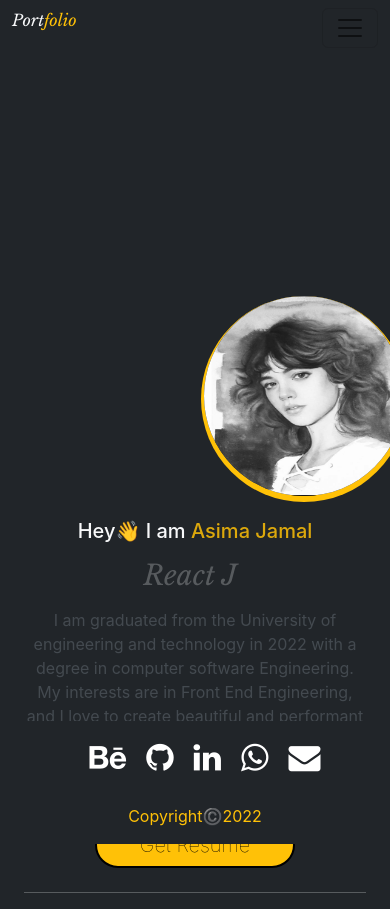
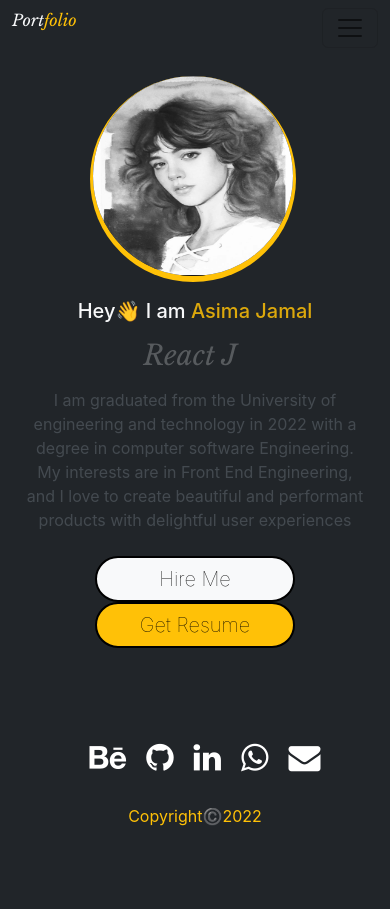
Before and after one commit to Asimajamal/myportfolio, a React (Create React App) app: page / in a window 390 px wide. After the commit the page ends 844 px from the top, so only its background shows below. Built offline with nearby package versions, Linux system fonts and the light colour scheme; a web font is replaced by a local one.

Commit message:
updated for mobile

```diff
--- a/src/App.css
+++ b/src/App.css
@@ -26,6 +26,12 @@ body {
 
 @media only screen and (max-width: 600px) {
   .resp{
-    margin-top: 100px;
+    margin-left: 50px;
+
+
   }
+  .btnn{
+    margin-bottom: 100px;
+  }
+
 }
--- a/src/components/Home.jsx
+++ b/src/components/Home.jsx
@@ -10,14 +10,14 @@ const Home = (props) => {
     props.displayAlert("Resume Downloaded","success");
   }
   return (
-    <div className="container-fluid resp bg-dark text-light">
+    <div className="container-fluid  bg-dark text-light">
       <div className="container">
-        <img  className="img-style fade-in-profile" src={profile} alt="profile" />
+        <img  className="img-style fade-in-profile resp" src={profile} alt="profile" />
 
         <h5 className="text-light my-2 fade-in-text">
-          Hey👋 I am <span className="text-warning fade-in-text1">Asima Jamal</span>
+          Hey👋 I am <span className="text-warning fade-in-text1 ">Asima Jamal</span>
         </h5>
-        <h1 className="my-3 text-light fade-in-text2">
+        <h1 className="my-3 text-light fade-in-text2 ">
           <Typical
             loop={Infinity}
             steps={[
@@ -33,13 +33,13 @@ const Home = (props) => {
           ></Typical>
         </h1>
 
-        <p className="text-muted fade-in-text3">
+        <p className="text-muted fade-in-text3 ">
            I am graduated from the University of engineering and technology
            in 2022 with a degree in computer software Engineering. My interests are in
           Front End Engineering, and I love to create beautiful and performant
           products with delightful user experiences
         </p>
-        <div className="my-4">
+        <div className="my-4 ">
           <a
             href="https://asimajamal789@gmail.com"
             rel="noreferrer"
@@ -49,7 +49,7 @@ const Home = (props) => {
             </button>
           </a>
           <a href="MyCv.pdf" download="Asma.pdf">
-            <button type="button" class="btn btn-warning mx-1 " onClick={Resume}>
+            <button type="button" class="btn btn-warning mx-1 btnn " onClick={Resume}>
              Get Resume
             </button>
           </a>
--- a/src/components/ProjectDeatils.jsx
+++ b/src/components/ProjectDeatils.jsx
@@ -6,7 +6,7 @@ const ProjectDeatils = (props) => {
   return (
 
 
-<div className="card card-1 bg-light fade-in-img" style={{width: "22rem",height:"16rem",marginLeft:"7rem",marginBottom:"40px"}}>
+<div className="card  card-1 bg-light fade-in-img" style={{width: "22rem",height:"16rem",marginLeft:"7rem",marginBottom:"40px"}}>
   <img src={props.Ui} className="card-img-top my-2" alt="project"/>
   <div className="card-body">
     <h6 className="card-text">{props.title}</h6>
--- a/src/components/Projects.jsx
+++ b/src/components/Projects.jsx
@@ -17,8 +17,8 @@ import {
 const Projects = () => {
   return (
 
-    <div className="container-fluid  wrapper resp">
-    <div className="row">
+    <div className="container-fluid  wrapper ">
+    <div className="row ">
       <ProjectDeatils Ui={portfolio} title="Portfolio Website" icon={<FaGithub/>} link="https://github.com/AsimaJamal789/myportfolio" description="Created using HTML Css React Js & Bootstrap" iconDes="Source Code"/>
       <ProjectDeatils Ui={News} title="News App" icon={<FaGithub/>} link="https://github.com/AsimaJamal789/news-app" description="Created using HTML React Js & Bootstrap" iconDes="Source Code"/>
       <ProjectDeatils Ui={Textutil} title="TextUtils App" icon={<FaGithub/>} link="https://github.com/AsimaJamal789/github/tree/master/src/components" description="Created using HTML React Js & Bootstrap" iconDes="Source Code"/>
```
